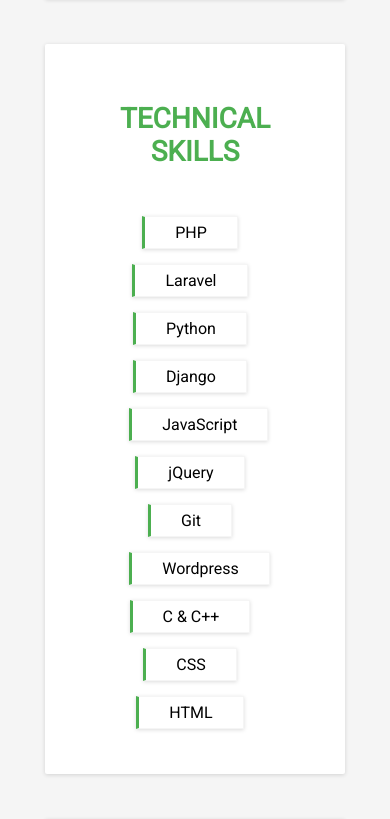
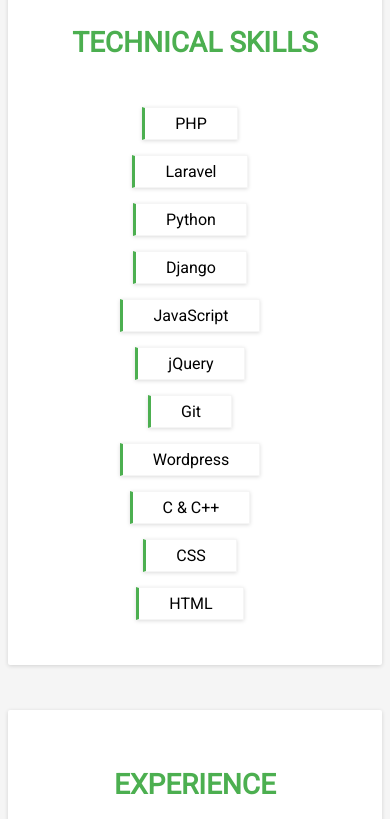
Before and after one commit to devangbhuva97/Resume, a plain HTML site: page index.html in a window 390 px wide. Shown: the part 696-1515 px from the top of the page. Drawn offline with Linux system fonts and the light colour scheme.

Commit message:
add media query

```diff
--- a/style.css
+++ b/style.css
@@ -164,3 +164,10 @@
 	font-size: 18px;
 	font-weight: 300;
 }
+
+@media (max-width: 1024px) {
+ 	section {
+ 		margin-left: 0;
+ 		margin-right: 0;
+ 	}
+}
```
